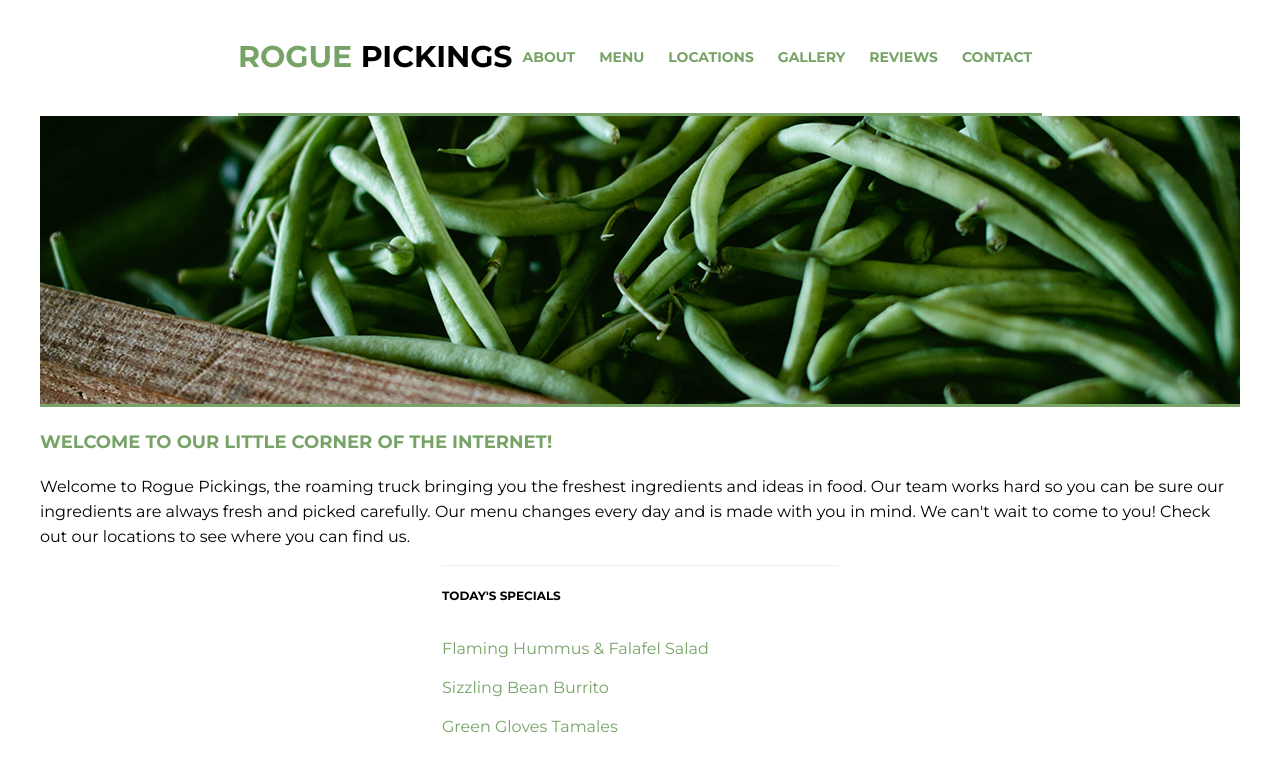
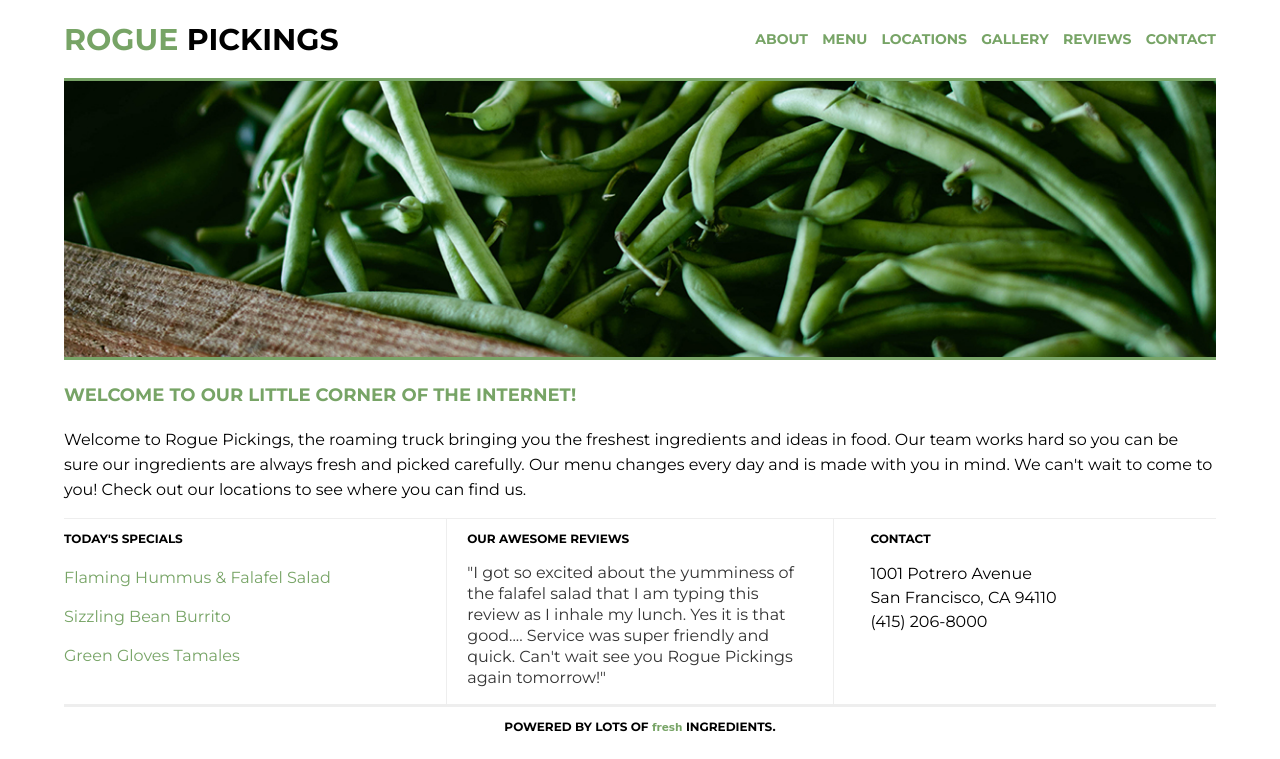
Before and after one commit to eburnett3/206-rogue-pickings-starter, a plain HTML site: page index.html in a window 1280 px wide. Shown: the top 759 px of the page. Drawn offline with Linux system fonts and the light colour scheme; a web font is replaced by a local one.

Commit message:
changed layout to use flexboxes for multiple devices

```diff
--- a/css/main.css
+++ b/css/main.css
@@ -8,15 +8,14 @@ body {
 	display: flex;
 	justify-content: center;
 	align-items: center;
-	flex-flow: row wrap;
 }
 
 .container{
 	display: flex;
 	justify-content: center;
 	align-items: center;
+	width: 90%;
 	max-width: 1200px;
-	margin: 0 auto;
 	flex-flow: row wrap;
 }
 
@@ -40,29 +39,35 @@ h3 {
 p {
 	font-size: 0.875em;
 	line-height: 21px;
-    padding: 0 30px;
 }
 
+ul {
+	margin: 0;
+}
 /*The widths are in a percentage!*/
 header {
 	display: flex;
 	justify-content: center;
 	align-items: center;
 	border-bottom: 3px solid #77a466;
-	margin: 0 auto;
 	flex-flow: row wrap;
+	text-align: center;
+	width: 100%;
 }
 
 header h1 {
 	margin: 0;
-	padding: 38px 0;
+	padding: 38px 20px 20px 20px;
+	border-bottom: 3px solid #77a466;
+	width: 100%;
 }
 header h1 span {
 	color: #77a466;
 }
 
 header nav {
-	padding: 46px 0;
+	padding: 20px 0;
+	width: 100%;
 }
 header nav ul {
 	margin: 0;
@@ -72,8 +77,8 @@ header nav ul li {
 	text-transform: uppercase;
 	font-weight: 700;
 	font-size: 0.875em;
-	padding: 0 10px;
-	display: inline;
+	padding: 10px 0;
+	list-style: none;
 }
 header nav ul li a{
 	text-decoration: none;
@@ -86,21 +91,14 @@ header nav ul li a{
 	display: flex;
 	justify-content: center;
 	align-items: center;
-	margin: 0 auto;
-	flex-flow: column wrap;
+	flex-flow: row wrap;
 }
 
-.main-image {
-	height: auto;
-}
 .main-image img {
 	width: 100%;
 	border-bottom: 3px solid #77a466;
 }
 
-.main-title {
-	height: auto;
-}
 .main-title h2 {
 	text-align: left;
 	padding: 5px 0;
@@ -109,35 +107,21 @@ header nav ul li a{
 .main-title p {
 	padding: 0;
 	font-size: 1em;
-	line-height: 25px;
+	line-height: 1.5625;
 }
 
 .section-one,
 .section-two,
 .section-three {
-	width: 33%;
-	height: auto;
+	width: 100%;
 	border-top: 1px solid #eee;
-}
-
-.section-one h3 {
-	padding: 10px 0;
-}
-
-.section-two {
-	border-left: 1px solid #eee;
-	border-right: 1px solid #eee;
-}
-
-.section-two h3,
-.section-three h3 {
-	padding: 10px 30px;
 }
 
 .menu {
 	list-style: none;
 	padding: 0;
 }
+
 .menu li {
 	padding: 10px 0;
 	color:#77a466;
@@ -146,12 +130,12 @@ header nav ul li a{
 .reviews {
 	color: #333;
 	font-size: 1em;
-	line-height: 21px;
+	line-height: 1.3125;
 }
 
 .address {
 	font-size: 1em;
-	line-height: 24px;
+	line-height: 1.5;
 }
 
 /*The widths are in a percentage!*/
@@ -159,10 +143,10 @@ footer {
 	display: flex;
 	justify-content: center;
 	align-items: center;
-	border-top: 3px solid #eee;
-	margin: 0 auto;
+	width: 100%;
 	text-align: center;
 	flex-flow: row wrap;
+	border-top: 3px solid #eee;
 }
 footer span {
 	font-family: 'Galada', cursive;
@@ -170,3 +154,47 @@ footer span {
 	color: #77a466;
 	font-size: 0.875em;
 }
+
+
+/*----------TABLETS----------*/
+@media all and (min-width:768px) {
+
+.bottom-section {
+	justify-content: space-between;
+	align-items: flex-start;
+	border-top: 1px solid #eee;
+}
+
+.section-one,
+.section-two,
+.section-three {
+	border-top: none;
+	flex-basis: 30%;
+}
+
+.section-two {
+	border-left: 1px solid #eee;
+	border-right: 1px solid #eee;
+	padding: 0 20px;
+}
+}
+/*----------DESKTOPS----------*/
+@media only screen and (min-width:1200px) {
+	header {
+        justify-content: space-between;
+	}
+	header h1 {
+		width: 30%;
+		padding: 0;
+		border-bottom: none;
+		text-align: left;
+	}
+
+	  header nav {
+		  width: 40%;
+	}
+	  header nav ul {
+        display: flex;
+        justify-content: space-between;
+	}
+}
```
